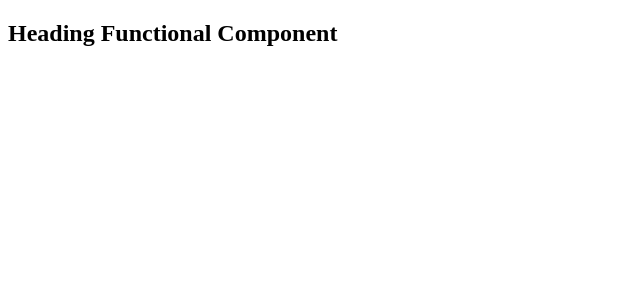
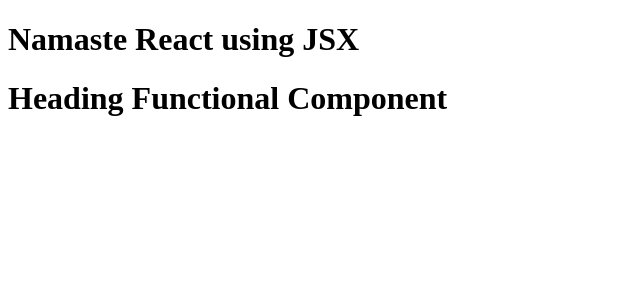
Before and after one commit to berti-tech/ReactLab, a React (Vite) app: page / in a window 1280 px wide. Shown: the top 300 px of the page, without its empty margins (0-640 px from the left). Built offline with nearby package versions, Linux system fonts and the light colour scheme.

Commit message:
R-2.1.3 | Component Composition

```diff
--- a/App.js
+++ b/App.js
@@ -1,44 +1,22 @@
 import React from "react";
 import ReactDOM from "react-dom/client";
 
-// JSX => Babel transpiles it to React.createElement => React Element - JS Object => HTML Element(render)
-// React Element
-const heading = (
-    <h1 id="heading" className="head">
+// React Component
+const Title = () => (
+    <h1 className="head">
         Namaste React using JSX
     </h1>
 )
 
-// React Functional Component
-const Heading = () => (
-    <h1 id="heading" className="head">
-        Namaste React using JSX
-    </h1>
-)
-
-// React component,
-// 1. Functional Component - NEW
-// 2. Class-based component - OLD
-
-// React Functional Component - Javascript function - A function that returns JSX code is a functional component
-const HeadingComponent1 = () => {
-    return <h1>Functional Component</h1>
-}
-
-const HeadingComponent2 = () => (
+// Component Composition
+const HeadingComponent = () => (
     <div id="container">
-        <h2 className="heading">Heading Functional Component</h2>
+        <Title/>
+        <h1 className="heading">Heading Functional Component</h1>
     </div>
-
 );
-
-const HeadingComponent3 = () => <h3 className="heading3">Heading Functional Component</h3>
-
 
 const root = ReactDOM.createRoot(document.getElementById("root"));
 
-// Render
-root.render(heading);
-
 // Rendering a component
-root.render(<HeadingComponent2/>)
+root.render(<HeadingComponent/>)
```
